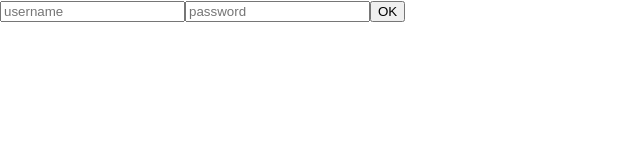
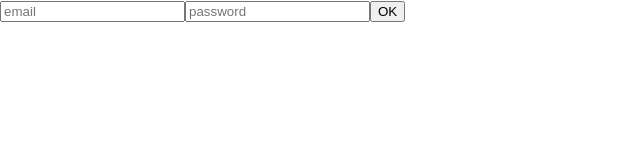
Before and after one commit to tfmcunha/FriendlyNeighbor, a React (Create React App) app: page /login in a window 1280 px wide. Shown: the top 160 px of the page, without its empty margins (0-640 px from the left). Built offline with nearby package versions, Linux system fonts and the light colour scheme.

Commit message:
changed login from username to email

```diff
--- a/src/components/dashboard.js
+++ b/src/components/dashboard.js
@@ -50,7 +50,6 @@ class Dashboard extends Component {
 	  }
 
   render() {
-  	console.log(this.state.user)
     return (
       	<div>
       		{!(Auth.isUserAuthenticated()) &&
--- a/src/components/loginform.js
+++ b/src/components/loginform.js
@@ -35,7 +35,6 @@ class LoginForm extends Component {
 	    .then(json => {
 	    	if (json.token !== undefined) {
 		    	Auth.authenticateToken(json.token)
-		    	console.log(json);
 		    	const {handleAuth} = this.props;
 		    	handleAuth();
 		    } else {
@@ -44,7 +43,6 @@ class LoginForm extends Component {
 		    	})
 		    }
 	    })
-	    .catch(error => console.log(error))
 	  }
 
 
@@ -59,7 +57,7 @@ class LoginForm extends Component {
       				<Redirect to="/dashboard" />
       			}
       			<form onSubmit={this.handleLogin}>
-		      		<input type="text" name="username" placeholder="username" value={this.state.username} onChange={this.handleChange}/>
+		      		<input type="text" name="email" placeholder="email" value={this.state.email} onChange={this.handleChange}/>
 		      		<input type="password" name="password" placeholder="password" value={this.state.password} onChange={this.handleChange}/>
 		      		<input type="submit" value="OK" />
       			</form>
```
